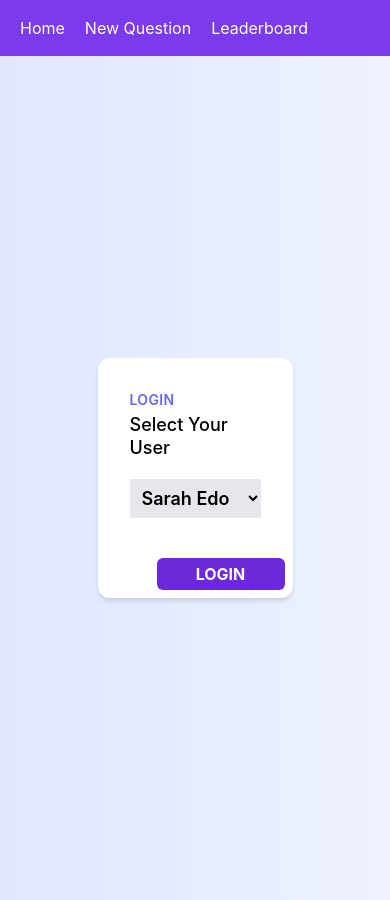
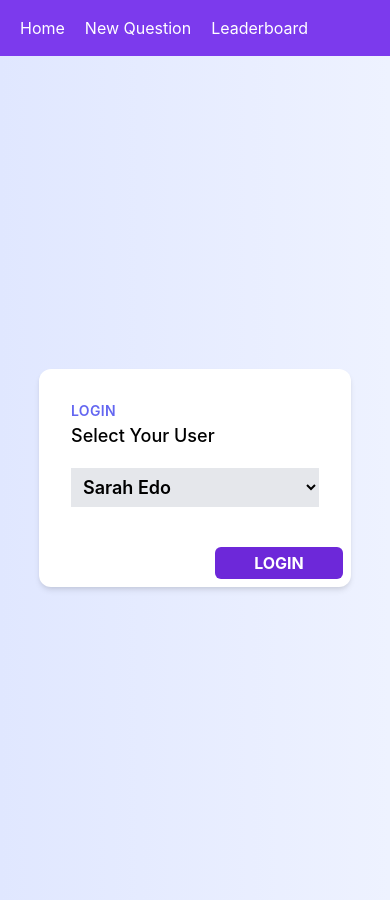
Before and after one commit to mahmoudsultan/Would-You-Rather, a React (Create React App) app: page / in a window 390 px wide. Built offline with nearby package versions, Linux system fonts and the light colour scheme.

Commit message:
fix/Fix Login page mobile reponsiveness.

```diff
--- a/src/components/Login/Login.js
+++ b/src/components/Login/Login.js
@@ -24,7 +24,7 @@ const Login = ({ users, setAuthUser }) => {
 
   return (
     <div className="flex justify-center items-center h-screen">
-      <div className="max-w-md w-1/2 bg-white rounded-xl shadow-md overflow-hidden md:max-w-2xl">
+      <div className="sm:max-w-md w-4/5 sm:w-1/2 bg-white rounded-xl shadow-md overflow-hidden md:max-w-2xl">
         <div className="p-8">
           <div className="uppercase tracking-wide text-sm text-indigo-500 font-semibold">Login</div>
           <p className="block mt-1 text-lg leading-tight font-medium text-black">Select Your User</p>
```
